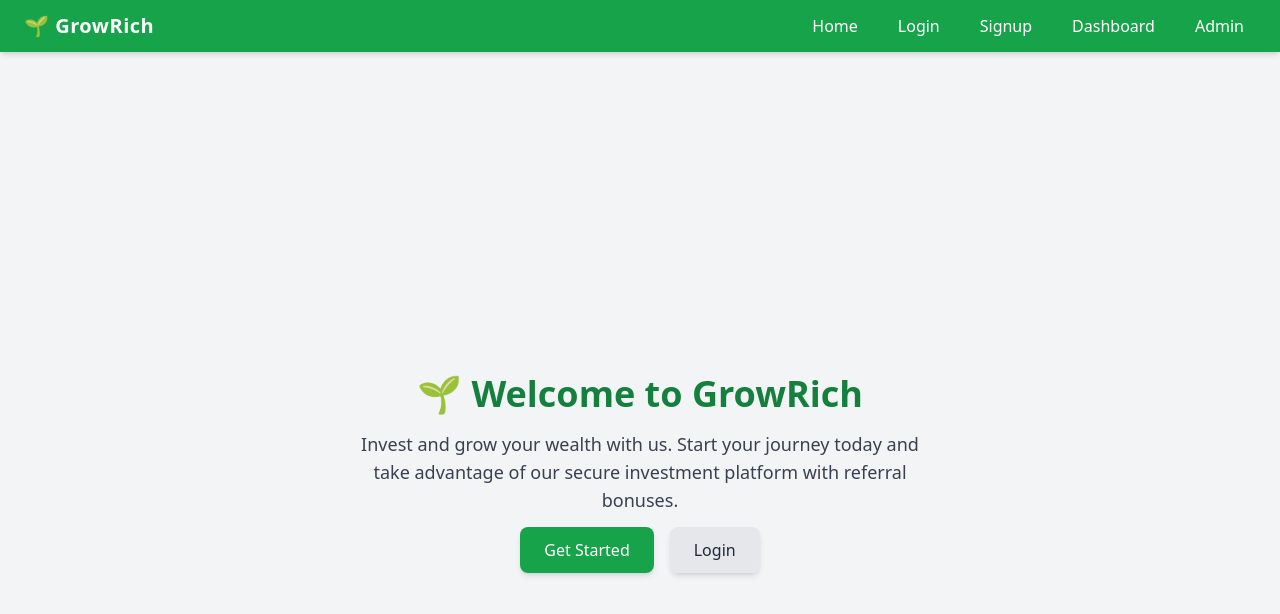
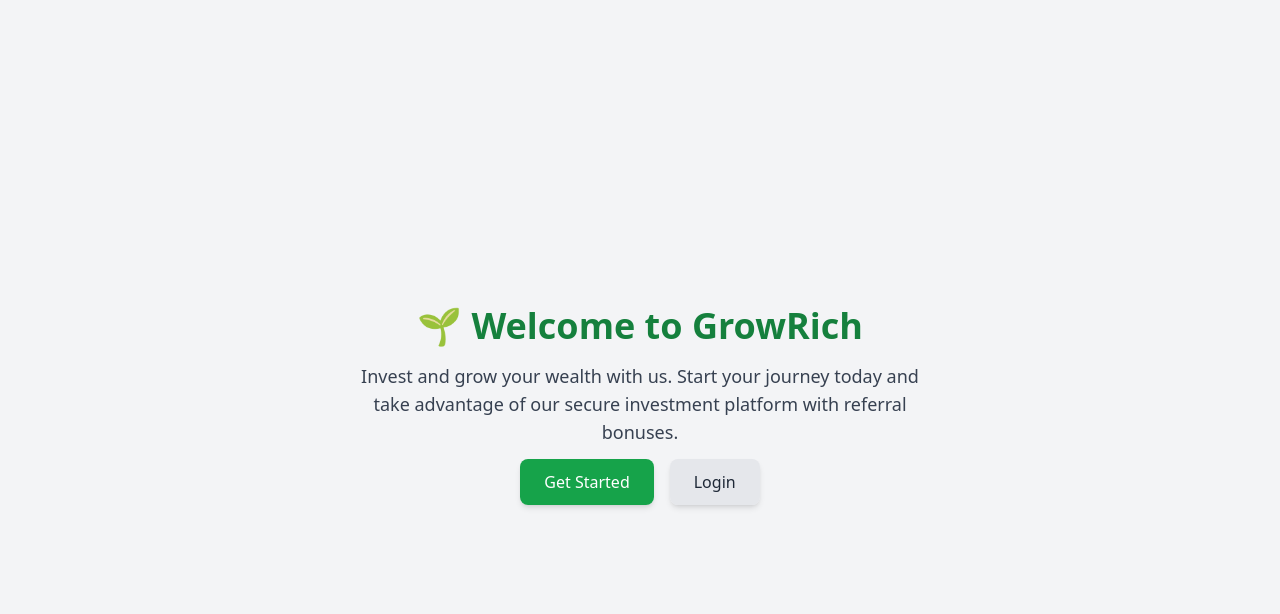
Before and after one commit to YBspotted20045/Grow-rich-investinm, a React (Vite) app: page / in a window 1280 px wide. Shown: the top 614 px of the page. Built offline with nearby package versions, Linux system fonts and the light colour scheme; the HTML template or start-up script is replaced by a standard one.

Commit message:
Update App.jsx

```diff
--- a/src/App.jsx
+++ b/src/App.jsx
@@ -1,28 +1,40 @@
-import { Routes, Route } from "react-router-dom";
-import Navbar from "./components/Navbar.jsx";
+// src/App.jsx
+import { BrowserRouter as Router, Routes, Route } from "react-router-dom";
+
+// User pages
 import Home from "./pages/Home.jsx";
 import Login from "./pages/Login.jsx";
 import Signup from "./pages/Signup.jsx";
 import Dashboard from "./pages/Dashboard.jsx";
-import AdminLogin from "./pages/AdminLogin.jsx";
-import AdminDashboard from "./pages/AdminDashboard.jsx";
 
-export default function App() {
+// Admin pages (inside admin folder)
+import AdminLogin from "./pages/admin/AdminLogin.jsx";
+import AdminDashboard from "./pages/admin/AdminDashboard.jsx";
+import AdminUsers from "./pages/admin/AdminUsers.jsx";
+import AdminDeposits from "./pages/admin/AdminDeposits.jsx";
+import AdminWithdrawals from "./pages/admin/AdminWithdrawals.jsx";
+
+function App() {
   return (
-    <div className="min-h-screen bg-gray-100">
-      <Navbar />
-      <div className="p-4">
+    <Router>
       <Routes>
+        {/* Public routes */}
         <Route path="/" element={<Home />} />
         <Route path="/login" element={<Login />} />
         <Route path="/signup" element={<Signup />} />
+
+        {/* User dashboard */}
         <Route path="/dashboard" element={<Dashboard />} />
 
-          {/* Admin */}
+        {/* Admin routes */}
         <Route path="/admin/login" element={<AdminLogin />} />
         <Route path="/admin/dashboard" element={<AdminDashboard />} />
+        <Route path="/admin/users" element={<AdminUsers />} />
+        <Route path="/admin/deposits" element={<AdminDeposits />} />
+        <Route path="/admin/withdrawals" element={<AdminWithdrawals />} />
       </Routes>
-      </div>
-    </div>
+    </Router>
   );
 }
+
+export default App;
```
Lines whose indentation alone changed are shown as unchanged.
